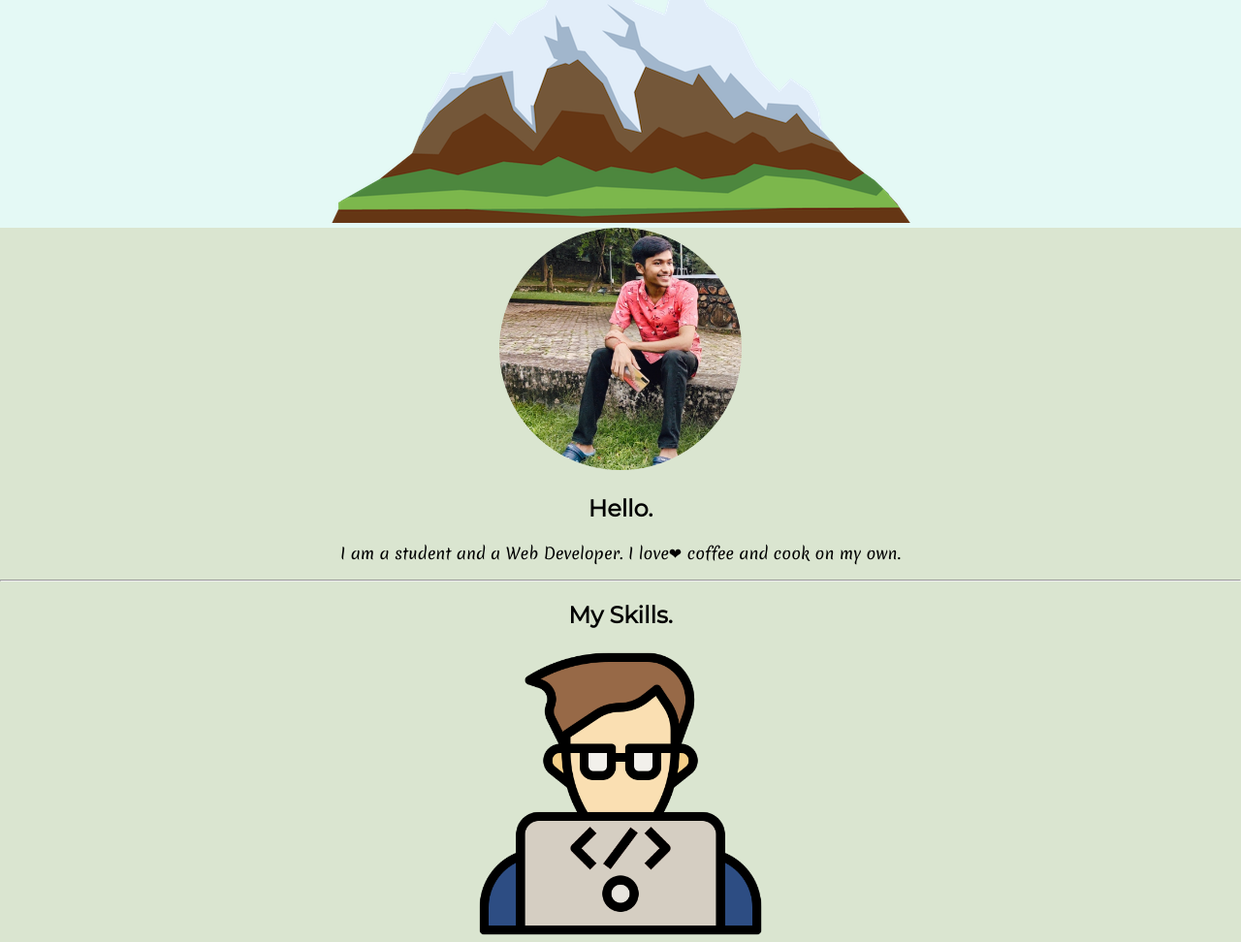
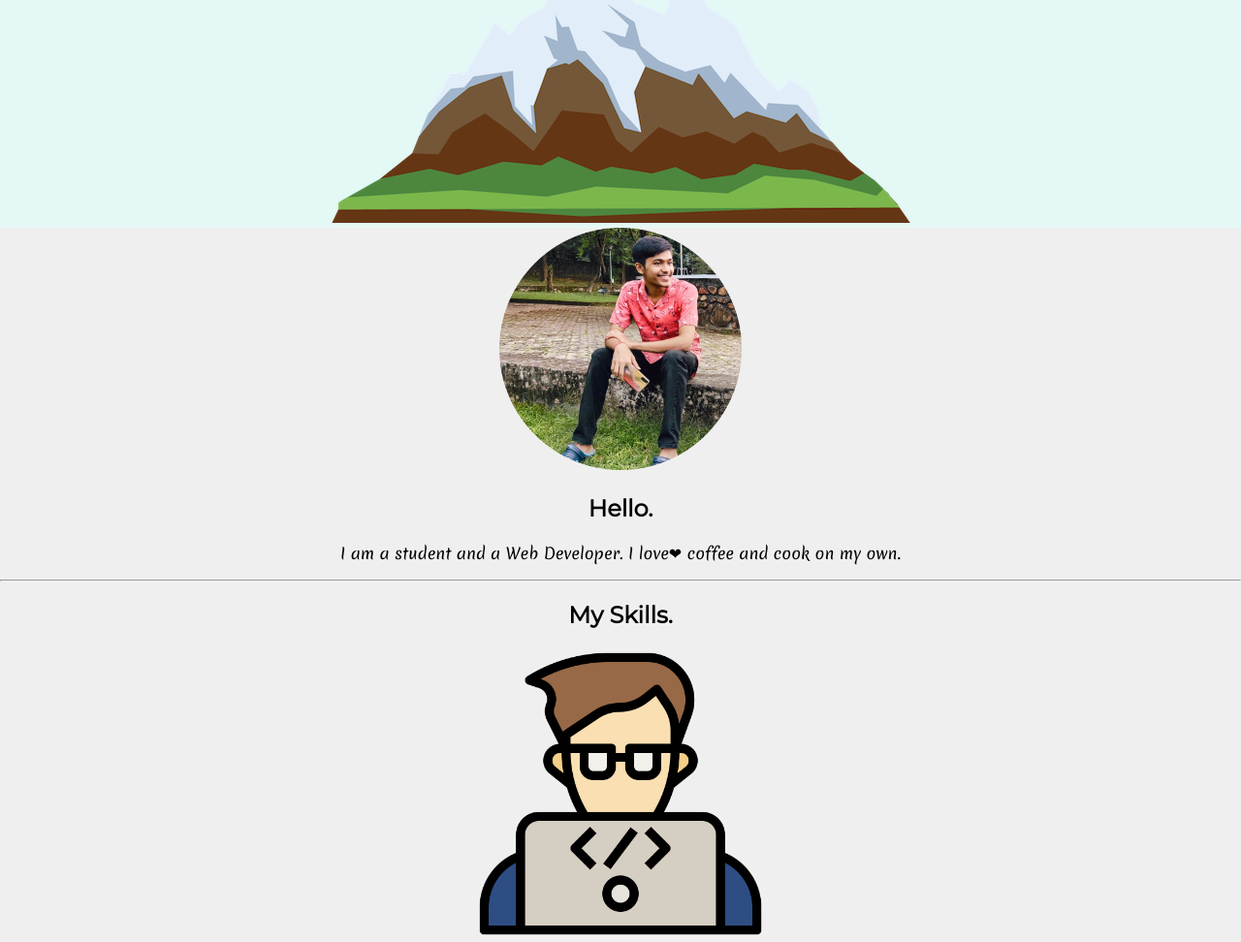
Before and after one commit to YashisReady/my-site, a plain HTML site: page index.html in a window 1280 px wide. Shown: the part 481-1453 px from the top of the page at 97% size. Drawn offline with Linux system fonts and the light colour scheme.

Commit message:
changed color

```diff
--- a/css/styles.css
+++ b/css/styles.css
@@ -4,7 +4,7 @@ body {
   font-family: 'Merienda', serif;
 }
 div {
-  background-color: #DAE5D0
+  background-color: #EFEFEF
 }
 h1 {
   font-size: 5.625rem;
```
